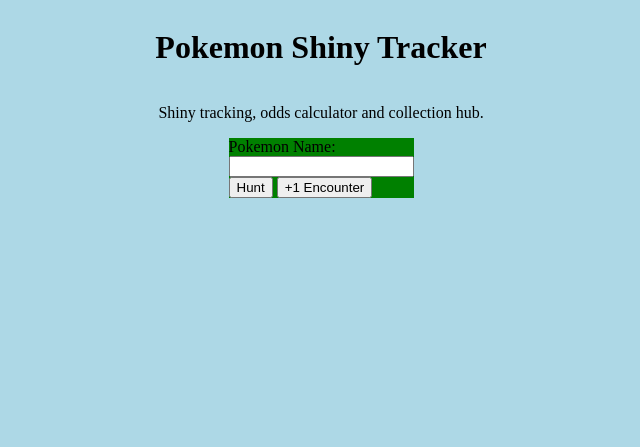
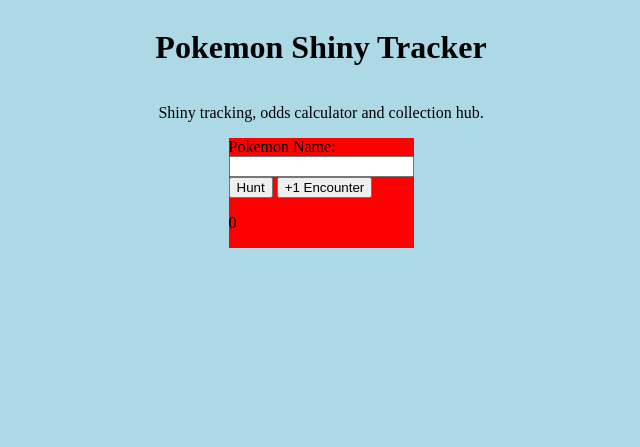
Before and after one commit to joshualukejewson/pokemon-shiny-tracker, a Flask app: page / in a window 1280 px wide. Shown: the top 447 px of the page, without its empty margins (319-959 px from the left). Run offline with Flask 3, Linux system fonts and the light colour scheme.

Commit message:
added incrementing counter with appropriate JS.

```diff
--- a/static/script.js
+++ b/static/script.js
@@ -0,0 +1,7 @@
+const encounterButton = document.querySelector("[name='encounter-button']");
+const encounterCount = document.getElementById("encounters-count");
+let count = 0;
+
+encounterButton.addEventListener("click", function() {
+    encounterCount.innerHTML = ++count;
+});
--- a/static/styles/styles.css
+++ b/static/styles/styles.css
@@ -10,7 +10,7 @@
 }
 
 .pokemon-card {
-	background-color: green;
+	background-color: red;
 	display: flex;
 	flex-direction: column;
 	align-items: center;
--- a/templates/index.html
+++ b/templates/index.html
@@ -11,9 +11,10 @@
 		<div class="pokemon-card">
 			<form method="POST">
 				<label for="pokemon-name">Pokemon Name:</label><br>
-				<input type="text" id="pokemon-name" name="pokemon-name"><br>
+				<input type="text" name="pokemon-name"><br>
 				<button type="submit">Hunt</button>
 				<button type="button" name="encounter-button">+1 Encounter</button>
+				<p id="encounters-count">0</p>
 			</form>
 			{% if pokemon %}
 				<img src={{pokemon.shiny_sprite}} alt="A beautiful sunset over the ocean" width="500" height="300">
```
